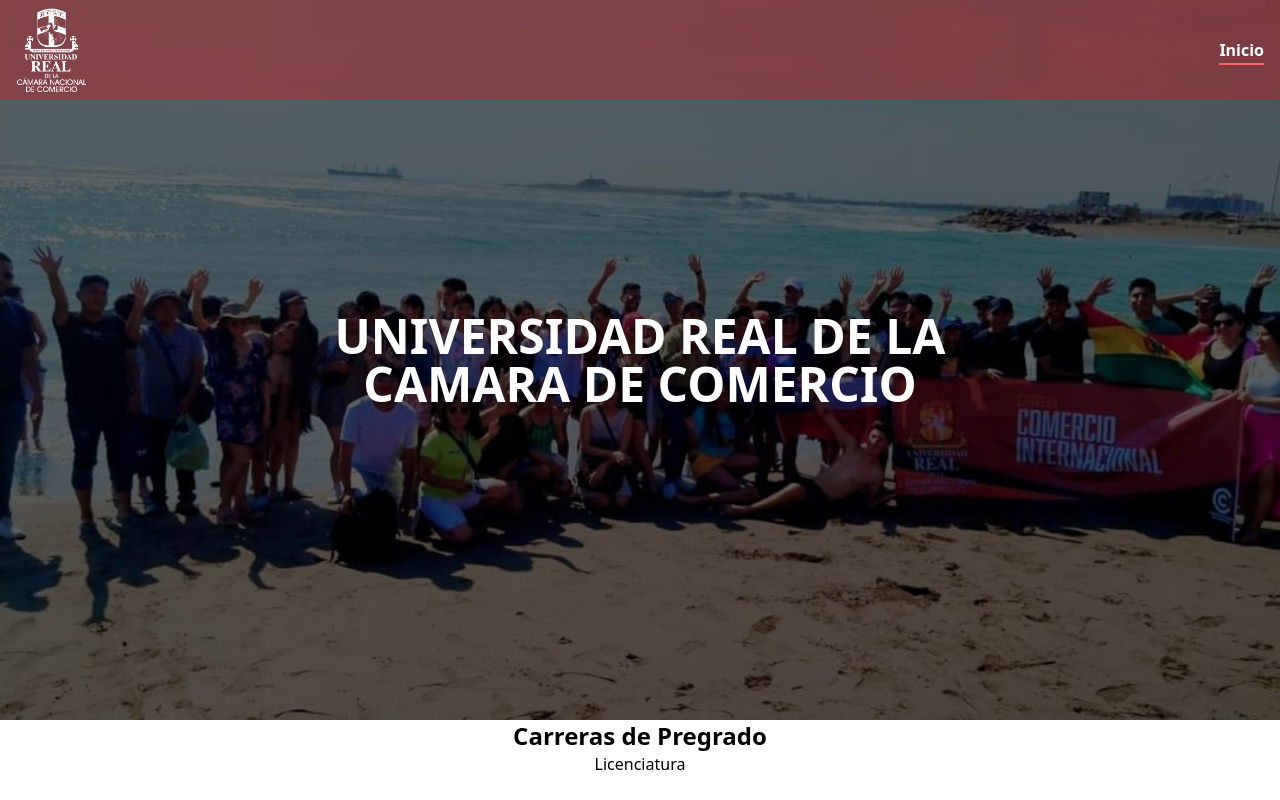
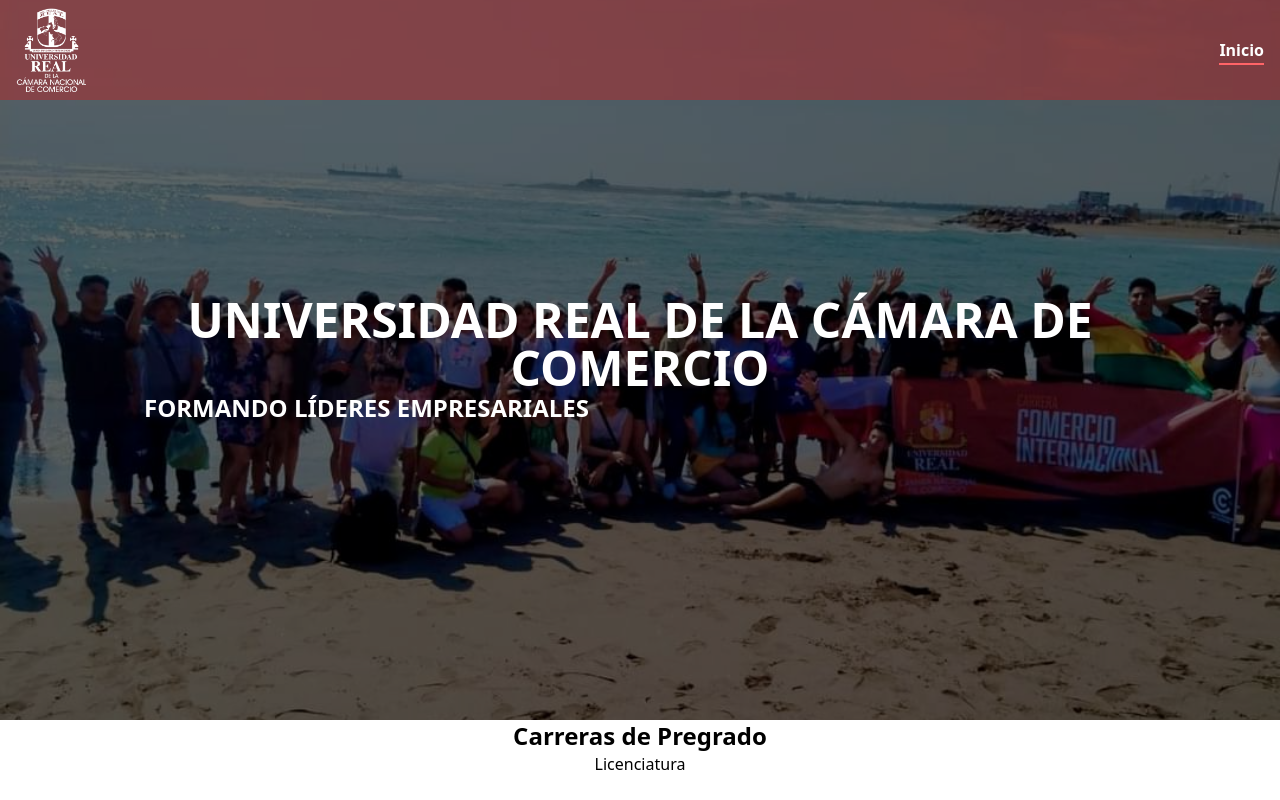
Before and after one commit to JRWebDesigner/ureal, a Next.js app: page / in a window 1280 px wide. Shown: the top 800 px of the page. Built offline with nearby package versions, Linux system fonts and the light colour scheme.

Commit message:
Update Hero.tsx

```diff
--- a/src/components/Hero/Hero.tsx
+++ b/src/components/Hero/Hero.tsx
@@ -32,16 +32,17 @@
         <div className="absolute w-full h-full z-10">
           <HeroCarrusel />
         </div>
-        <motion.h1
-         className="uppercase relative z-30 text-4xl md:text-5xl text-center w-[80%] text-white md:w-1/2 mx-auto font-bold"
+        <motion.div
+         className=" flex justify-center ítems-center flex-col relative z-30 w-[80%] mx-auto text-white"
         variants={titleVariants}
         initial="offscreen"
         whileInView="onscreen"
         viewport={{ once: true }}
       >
-                Universidad real de la camara de comercio
+               <h1 className="uppercase text-4xl md:text-5xl text-center font-bold"> Universidad Real de la Cámara de Comercio</h1>
+            <span className="font-semibold text-2xl">Formando líderes empresariales </span>
+       </motion.div>
 
-       </motion.h1>
       </section>
     );
 };
```
